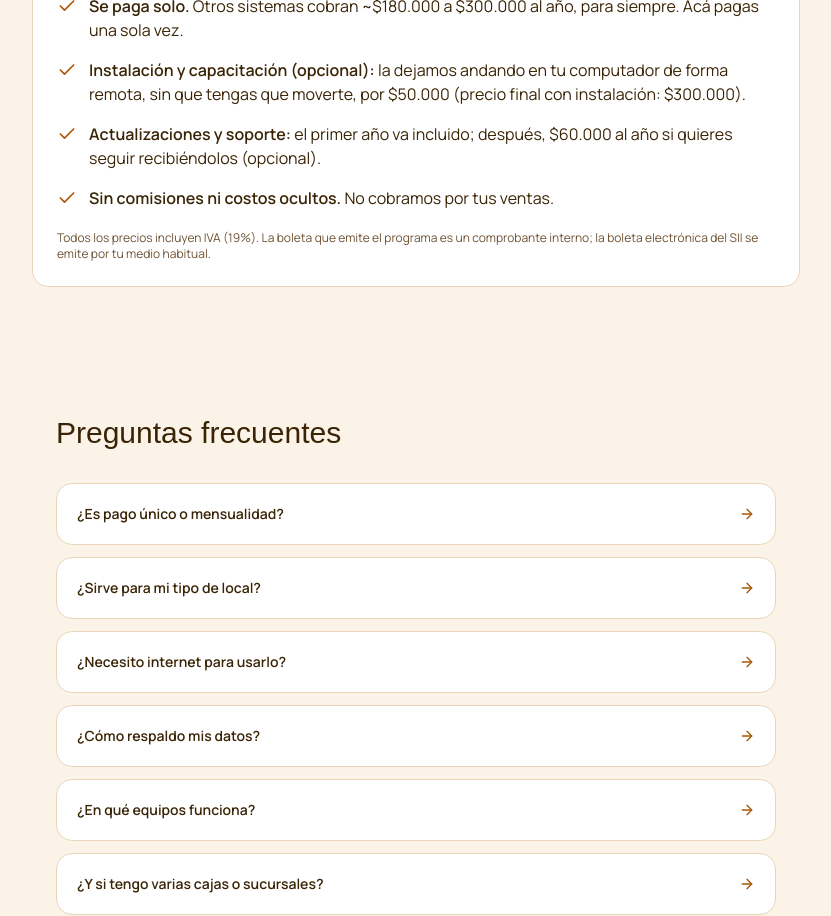
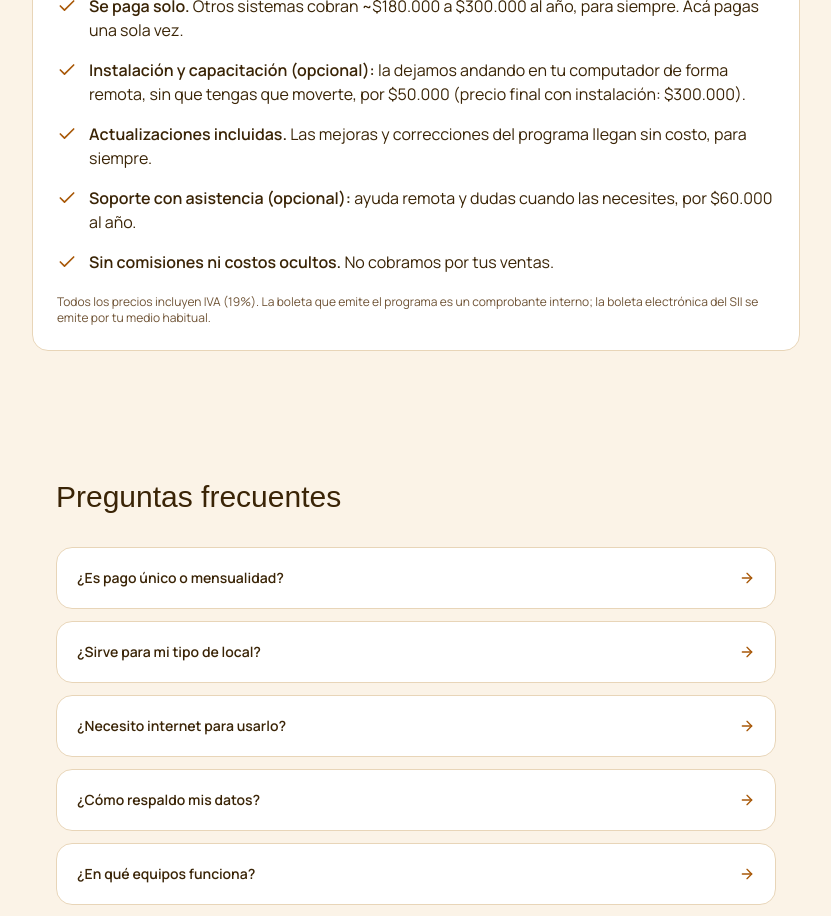
Before and after one commit to SoleilTechRespaldo/soleiltech-web, a Next.js app: page /lumenstock in a window 1280 px wide. Shown: the part 4220-5136 px from the top of the page, without its empty margins (224-1055 px from the left). Built offline with nearby package versions, Linux system fonts and the light colour scheme; a web font is replaced by a local one.

Commit message:
lumenstock: actualizaciones incluidas + soporte con asistencia opcional (60000/ano)

```diff
--- a/src/app/lumenstock/page.tsx
+++ b/src/app/lumenstock/page.tsx
@@ -419,10 +419,19 @@ export default function LumenStockPage() {
               <Check className="mt-0.5 h-5 w-5 shrink-0 text-primary" />
               <span>
                 <strong className="font-semibold">
-                  Actualizaciones y soporte:
+                  Actualizaciones incluidas.
                 </strong>{" "}
-                el primer año va incluido; después, $60.000 al año si quieres
-                seguir recibiéndolos (opcional).
+                Las mejoras y correcciones del programa llegan sin costo, para
+                siempre.
+              </span>
+            </li>
+            <li className="flex items-start gap-3">
+              <Check className="mt-0.5 h-5 w-5 shrink-0 text-primary" />
+              <span>
+                <strong className="font-semibold">
+                  Soporte con asistencia (opcional):
+                </strong>{" "}
+                ayuda remota y dudas cuando las necesites, por $60.000 al año.
               </span>
             </li>
             <li className="flex items-start gap-3">
```
